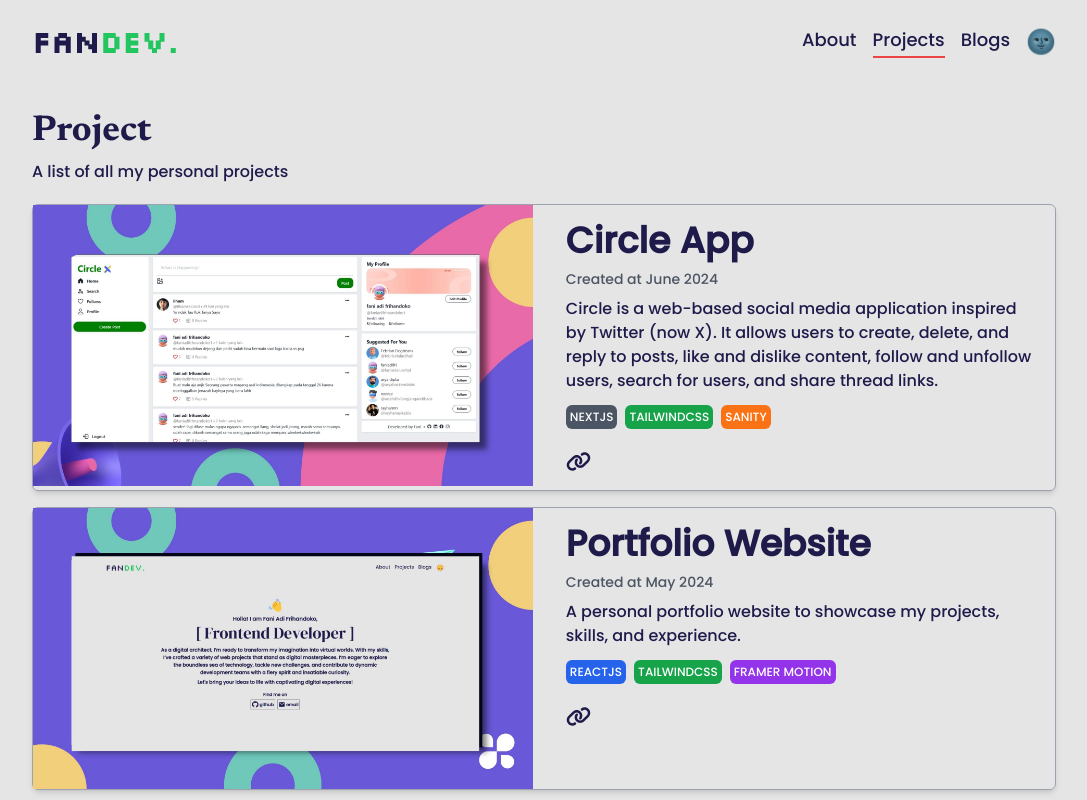
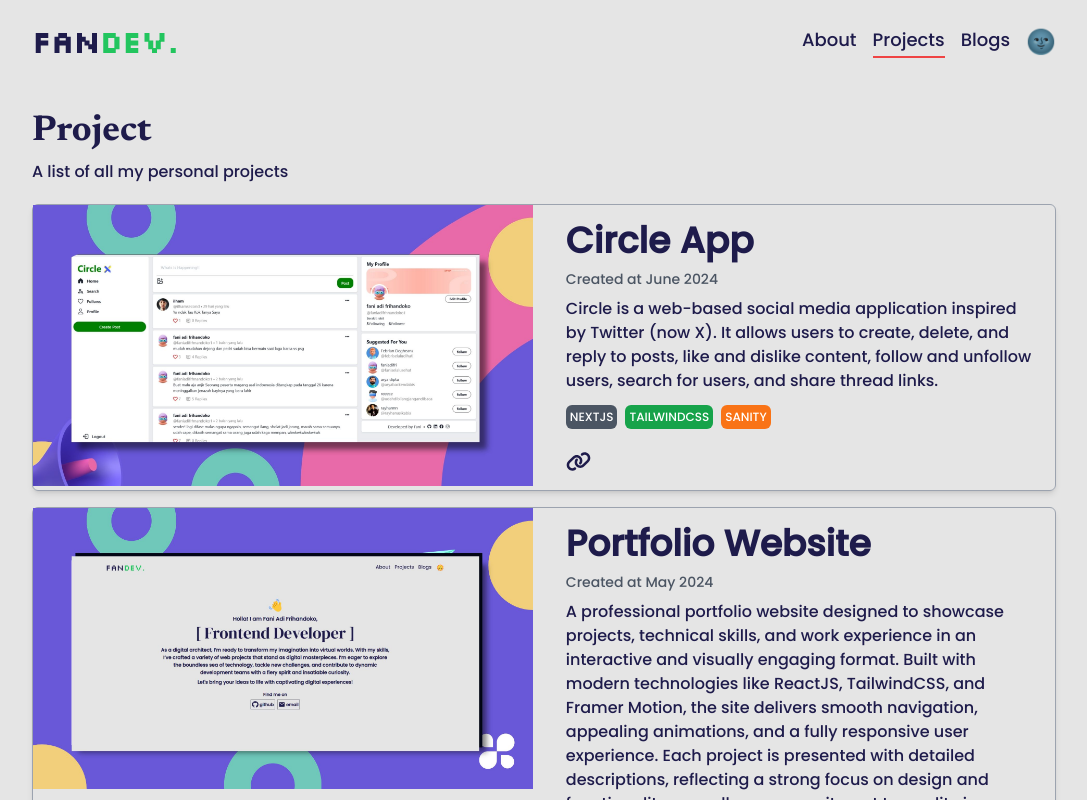
Before and after one commit to faniadifrihandoko1/creativefolio, a Next.js app: page /projects in a window 1280 px wide. Shown: the top 800 px of the page, without its empty margins (96-1183 px from the left). Built offline with nearby package versions, Linux system fonts and the light colour scheme.

Commit message:
feat: add description card project portofolio

```diff
--- a/app/(client)/projects/page.tsx
+++ b/app/(client)/projects/page.tsx
@@ -37,7 +37,7 @@ const dummyProjects: Project[] = [
     title: "Portfolio Website",
     date: "May 2024",
     description:
-      "A personal portfolio website to showcase my projects, skills, and experience.",
+      "A professional portfolio website designed to showcase projects, technical skills, and work experience in an interactive and visually engaging format. Built with modern technologies like ReactJS, TailwindCSS, and Framer Motion, the site delivers smooth navigation, appealing animations, and a fully responsive user experience. Each project is presented with detailed descriptions, reflecting a strong focus on design and functionality, as well as a commitment to quality in every piece of work. This portfolio serves as an effective digital representation of expertise and creativity in frontend development.",
     technologies: [
       { name: "REACTJS", color: "bg-blue-600" },
       { name: "TAILWINDCSS", color: "bg-green-600" },
```
